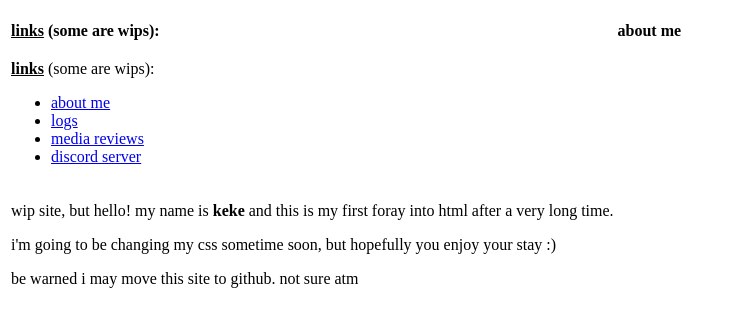
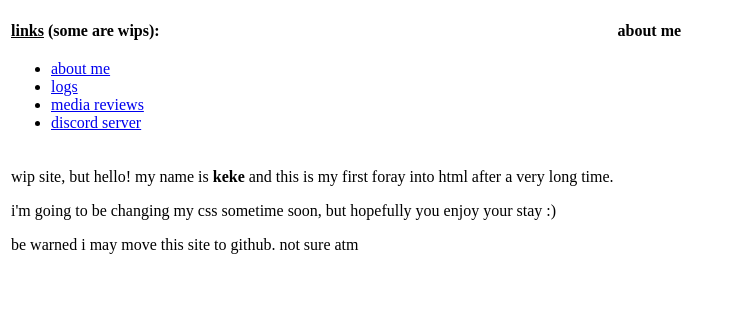
Before and after one commit to nakiryowa/megadrive.neocities.org, a plain HTML site: page index.html in a window 1280 px wide. Shown: the part 212-538 px from the top of the page, without its empty margins (0-736 px from the left). Drawn offline with Linux system fonts and the light colour scheme.

Commit message:
Update index.html

```diff
--- a/index.html
+++ b/index.html
@@ -25,7 +25,6 @@
       <tbody style="text-align:left">
         <tr>
          <td>
-           <p><b><ins>links</ins></b> (some are wips):</p>
             <ul>
               <li><a href="/about">about me</a></li>
               <li><a href="/404">logs</a></li>
```
